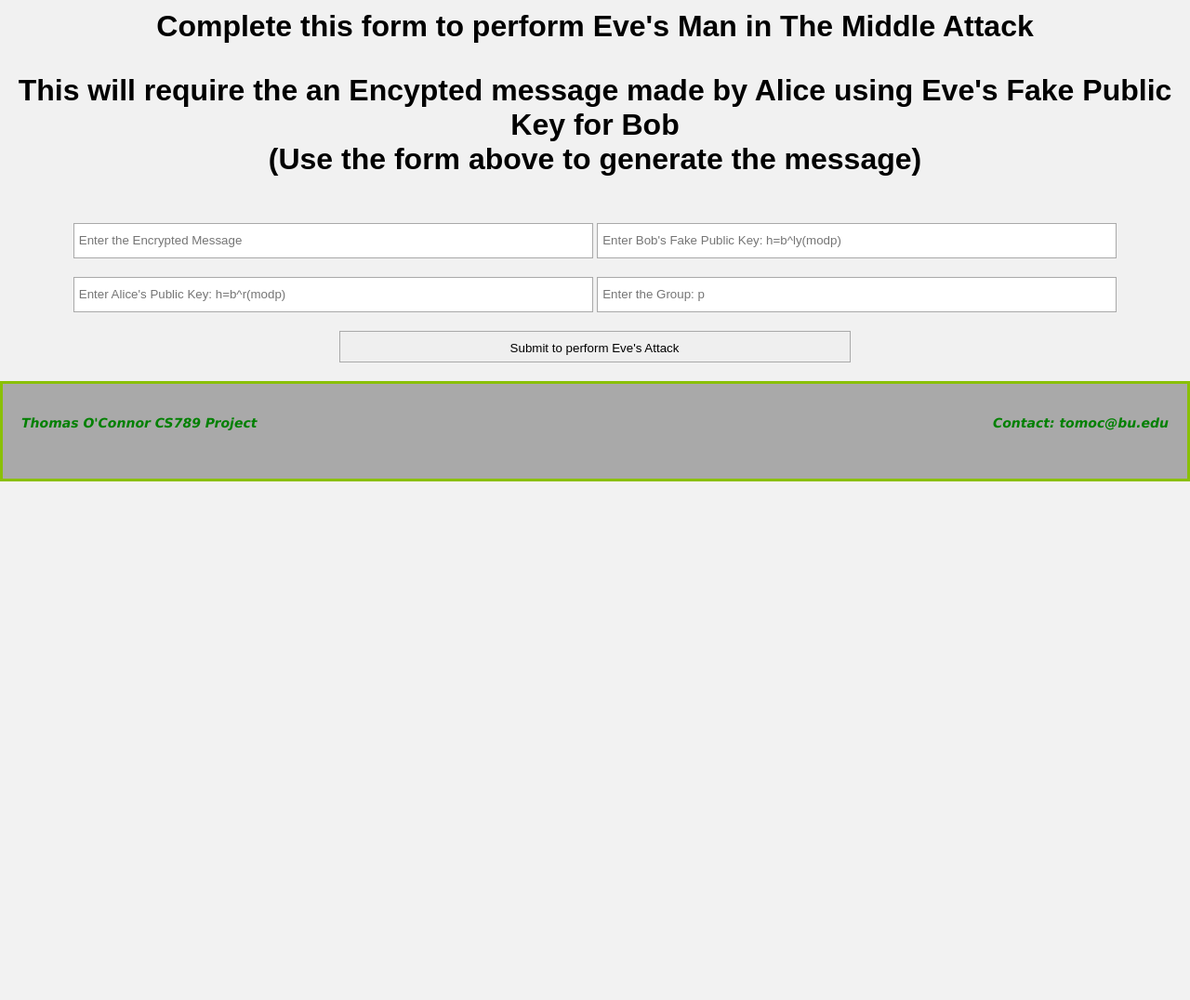
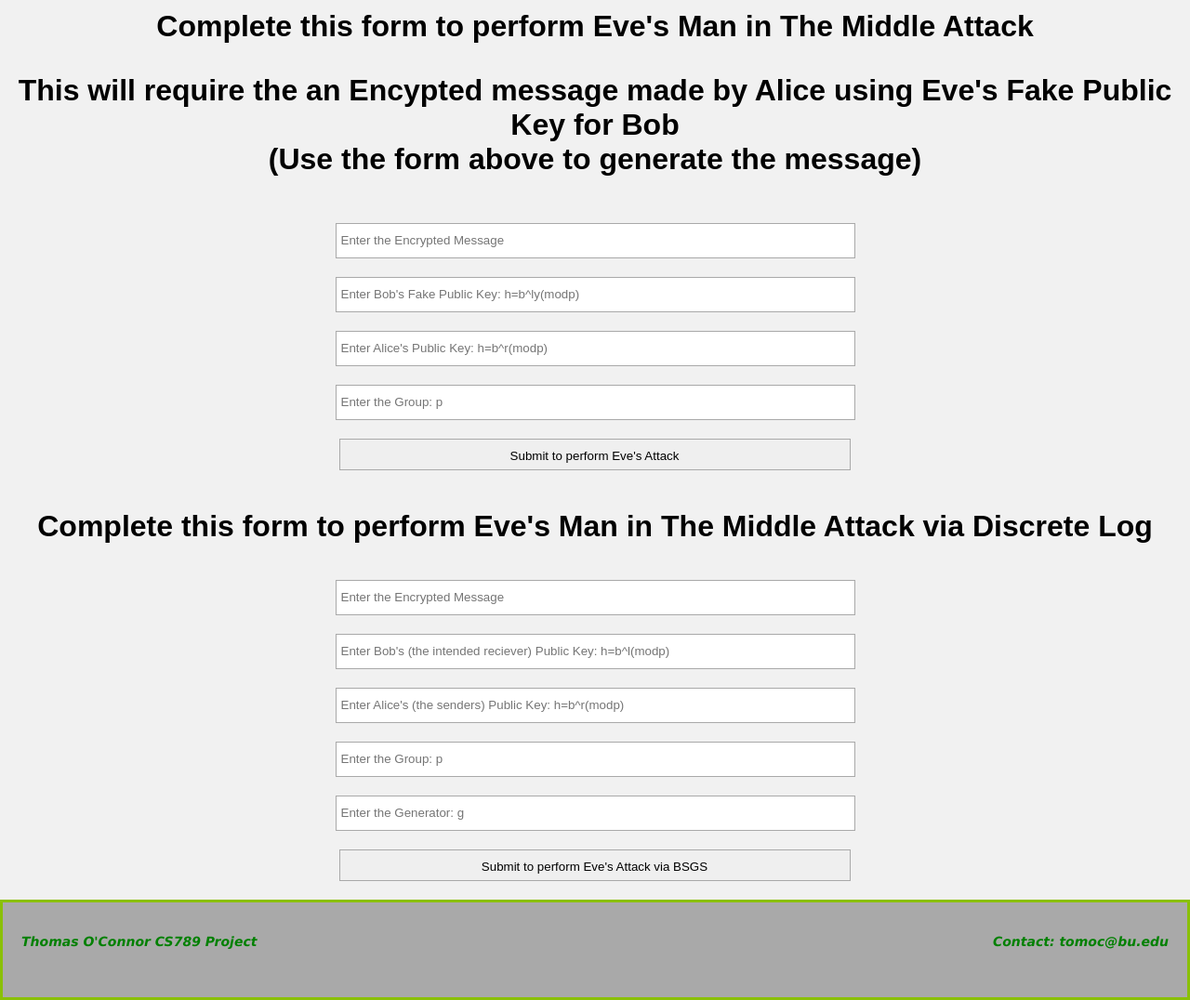
Before and after one commit to Oconnor617/CS789, a Flask app: page /elEnc in a window 1280 px wide. Shown: the part 2953-4029 px from the top of the page at 93% size. Before the commit the page ends 3471 px from the top, so only its background shows below. Run offline with Flask 2, Linux system fonts and the light colour scheme.

Commit message:
ElGamal Eve

```diff
--- a/crypto/routes.py
+++ b/crypto/routes.py
@@ -1,6 +1,6 @@
 from werkzeug.utils import redirect
 from crypto import app
-from crypto.ElGamal import key_gen, encrypt, decrypt, key_gen_root, encrypt_num, decrypt_num, eve_key_gen, eve_attack
+from crypto.ElGamal import eve_attack_bsgs, key_gen, encrypt, decrypt, key_gen_root, encrypt_num, decrypt_num, eve_key_gen, eve_attack
 from crypto.Euclidean import *
 from crypto.Exponentiation import *
 from crypto.Helpers import *
@@ -239,6 +239,17 @@ def eve_attack_view():
         return render_template('elGamalEnc.html',eve_enc=num_enc,eve_dec=eve_dec)
     return render_template('elGamalEnc.html') #GET Request
 
+@app.route('/eve_attack_bsgs_view', methods=['GET','POST'])
+def eve_attack_bsgs_view():
+    if request.method == 'POST':
+        num_enc = int(request.form['eve_bsgs']) #Will be a number
+        ha = int(request.form['alice_bsgs'])
+        hb = int(request.form['bob_bsgs'])
+        g = int(request.form['g_bsgs'])
+        p = int(request.form['p_bsgs'])
+        eve_dec = eve_attack_bsgs(num_enc,ha,hb,p,g)
+        return render_template('elGamalEnc.html',enc_bsgs=num_enc,dec_bsgs=eve_dec)
+    return render_template('elGamalEnc.html') #GET Request
 
 ###########################################################################
 # Routes for ElGamal Key Generation - including Eve's Fake Keys
--- a/crypto/templates/elGamalEnc.html
+++ b/crypto/templates/elGamalEnc.html
@@ -175,9 +175,9 @@
         </h1>
         <form id="EveAttack" method="post" action="{{ url_for('eve_attack_view') }}">
           <label for="Enter Encrypted Number"></label><br>
-          <input type="number" id="eve_num" name="eve_num" placeholder="Enter the Encrypted Message">
-          <input type="number" id="eve_bob_fake" name="eve_bob_fake" placeholder="Enter Bob's Fake Public Key: h=b^ly(modp)">
-          <input type="number" id="eve_attack_alice" name="eve_attack_alice" placeholder="Enter Alice's Public Key: h=b^r(modp)">
+          <input type="number" id="eve_num" name="eve_num" placeholder="Enter the Encrypted Message"><br>
+          <input type="number" id="eve_bob_fake" name="eve_bob_fake" placeholder="Enter Bob's Fake Public Key: h=b^ly(modp)"><br>
+          <input type="number" id="eve_attack_alice" name="eve_attack_alice" placeholder="Enter Alice's Public Key: h=b^r(modp)"><br>
           <input type="number" id="eve_p_attack" name="eve_p_attack" placeholder="Enter the Group: p"><br>
           <input type="submit" value="Submit to perform Eve's Attack">
         </form>
@@ -186,6 +186,24 @@
         <p>Eve's Decryption: {{eve_dec}}</p><br>
         {% endif %}
       </div>
+
+      <div>
+        <h1>Complete this form to perform Eve's Man in The Middle Attack via Discrete Log
+        </h1>
+        <form id="EveAttackBSGS" method="post" action="{{ url_for('eve_attack_bsgs_view') }}">
+          <label for="Enter Encrypted Number"></label><br>
+          <input type="number" id="eve_bsgs" name="eve_bsgs" placeholder="Enter the Encrypted Message"><br>
+          <input type="number" id="bob_bsgs" name="bob_bsgs" placeholder="Enter Bob's (the intended reciever) Public Key: h=b^l(modp)"><br>
+          <input type="number" id="alice_bsgs" name="alice_bsgs" placeholder="Enter Alice's (the senders) Public Key: h=b^r(modp)"><br>
+          <input type="number" id="p_bsgs" name="p_bsgs" placeholder="Enter the Group: p"><br>
+          <input type="number" id="g_bsgs" name="g_bsgs" placeholder="Enter the Generator: g"><br>
+          <input type="submit" value="Submit to perform Eve's Attack via BSGS">
+        </form>
+        {% if enc_bsgs %}
+        <p>The Encrypted Message meant for Bob: {{enc_bsgs}}</p><br>
+        <p>Eve's Decryption: {{dec_bsgs}}</p><br>
+        {% endif %}
+      </div>
   </body>
   {% endblock %}
 </html>
--- a/tests.py
+++ b/tests.py
@@ -4,7 +4,7 @@
     run the tests. It will make use of Python's unittest framework.
 """
 from crypto import app
-from crypto.ElGamal import decrypt_num, encrypt_num, key_gen
+from crypto.ElGamal import *
 from crypto.Euclidean import *
 from crypto.Exponentiation import *
 from crypto.Helpers import *
@@ -105,7 +105,9 @@ class FunctionTests(unittest.TestCase):
         enc_msg = encrypt_num(msg,bob_pub,alice_pri,group) #Encrypt a Message from Alice to Bob
         dec_msg = decrypt_num(enc_msg,alice_pub,bob_pri,group) #decrypt the message
         self.assertEqual(dec_msg,msg) #ensure the Encryption and Decryption worked
-
+        eve = eve_attack_bsgs(enc_msg,alice_pub,bob_pub,group,generator)
+        print(eve)
+        self.assertEqual(eve,msg)# we have confimred that Eve computed the Discrete Log via BSGS on the public keys
 
 if __name__ == '__main__':
     unittest.main(verbosity=2)
```
Also changed, not shown: crypto/ElGamal.py (+10 -0 lines), crypto/templates/home.html (+7 -0 lines).
